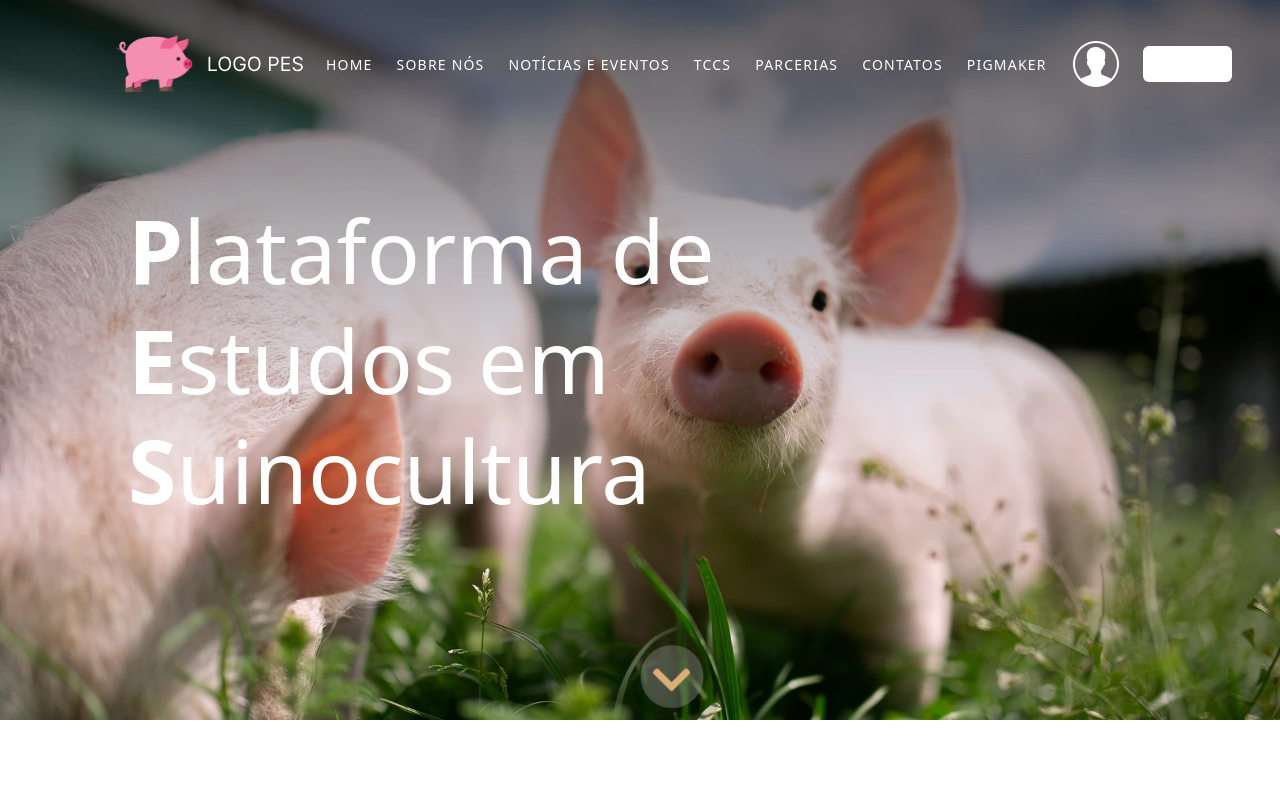
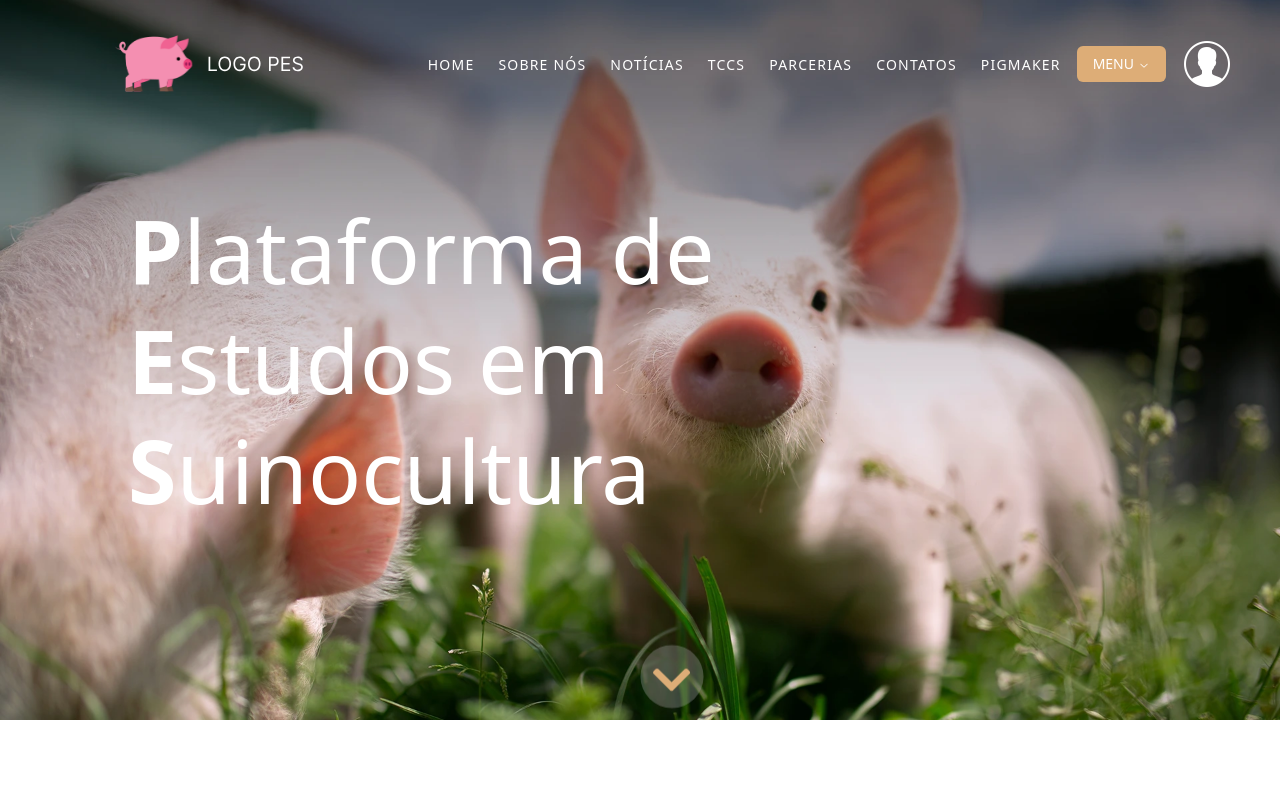
Before and after one commit to SamuelFerreiraDEV/emcomp-pes, a React (Vite) app: page / in a window 1280 px wide. Shown: the top 800 px of the page. Built offline with nearby package versions, Linux system fonts and the light colour scheme.

Commit message:
mobile menu

```diff
--- a/components/ui/navigation-menu.jsx
+++ b/components/ui/navigation-menu.jsx
@@ -33,7 +33,7 @@ NavigationMenuList.displayName = NavigationMenuPrimitive.List.displayName
 const NavigationMenuItem = NavigationMenuPrimitive.Item
 
 const navigationMenuTriggerStyle = cva(
-  "group inline-flex h-9 w-max items-center justify-center rounded-md bg-background px-4 py-2 text-sm font-medium transition-colors hover:bg-accent hover:text-accent-foreground focus:bg-accent focus:text-accent-foreground focus:outline-none disabled:pointer-events-none disabled:opacity-50 data-[active]:bg-accent/50 data-[state=open]:bg-accent/50"
+  "group inline-flex h-9 w-max items-center justify-center rounded-md bg-background px-4 py-2 text-sm font-medium transition-colors hover:bg-accent hover:text-accent-foreground focus:bg-accent focus:text-accent-foreground focus:outline-none disabled:pointer-events-none disabled:opacity-50 data-[active]:bg-theme data-[state=open]:bg-white"
 )
 
 const NavigationMenuTrigger = React.forwardRef(({ className, children, ...props }, ref) => (
--- a/jsconfig.json
+++ b/jsconfig.json
@@ -1,7 +1,7 @@
 {
   "compilerOptions": {
     "paths": {
-      "@/*": ["./*"]
+      "@/*": ["./"]
     }
   }
 }
--- a/package.json
+++ b/package.json
@@ -32,7 +32,7 @@
     "eslint-plugin-react-refresh": "^0.4.7",
     "globals": "^15.6.0",
     "postcss": "^8.4.39",
-    "tailwindcss": "^3.4.4",
+    "tailwindcss": "^3.4.6",
     "vite": "^5.3.1"
   }
 }
--- a/src/components/Header/Header.jsx
+++ b/src/components/Header/Header.jsx
@@ -2,36 +2,18 @@ import React from "react"
 // import "./styles.css"
 import { NavBar } from "./NavBar/NavBar"
 import { Logo } from "./Logo/Logo"
-
-import {
-  NavigationMenu,
-  NavigationMenuContent,
-  NavigationMenuIndicator,
-  NavigationMenuItem,
-  NavigationMenuLink,
-  NavigationMenuList,
-  NavigationMenuTrigger,
-  NavigationMenuViewport,
-} from "../../../components/ui/navigation-menu"
+import { MobileMenu } from "./MobileMenu/MobileMenu"
+import { UserButton } from "./UserButton/UserButton"
 
 export function Header() {
   return (
     <header className=" text-white absolute flex justify-between items-center h-[10vh] w-full px-12 py-[5vw] z-10">
       <Logo />
-      <NavBar />
-      <NavigationMenu>
-        <NavigationMenuList>
-          <NavigationMenuItem>
-            <NavigationMenuTrigger>MENU</NavigationMenuTrigger>
-            <NavigationMenuContent className="flex flex-col">
-              <NavigationMenuLink>Link</NavigationMenuLink>
-              <NavigationMenuLink>Link</NavigationMenuLink>
-              <NavigationMenuLink>Link</NavigationMenuLink>
-              <NavigationMenuLink>Link</NavigationMenuLink>
-            </NavigationMenuContent>
-          </NavigationMenuItem>
-        </NavigationMenuList>
-      </NavigationMenu>
+      <div className="flex gap-4">
+        <NavBar />
+      <MobileMenu />
+        <UserButton />
+      </div>
     </header>
   )
 }
--- /dev/null
+++ b/src/components/Header/MobileMenu/MobileMenu.jsx
@@ -0,0 +1,36 @@
+import {
+  NavigationMenu,
+  NavigationMenuContent,
+  NavigationMenuIndicator,
+  NavigationMenuItem,
+  NavigationMenuLink,
+  NavigationMenuList,
+  NavigationMenuTrigger,
+  NavigationMenuViewport,
+} from "../../../../components/ui/navigation-menu"
+import { navItems } from "../../../utils/data"
+import React from "react"
+
+export function MobileMenu() {
+  return (
+    <NavigationMenu>
+      <NavigationMenuList>
+        <NavigationMenuItem>
+          <NavigationMenuTrigger className="bg-theme text-white">MENU</NavigationMenuTrigger>
+          <NavigationMenuContent className="flex flex-col gap-4 text-theme text-sm text-nowrap p-6 items-start">
+            {/* <NavigationMenuLink href='/'>HOME</NavigationMenuLink>
+            <NavigationMenuLink>SOBRE NÓS</NavigationMenuLink>
+            <NavigationMenuLink>NOTÍCIAS</NavigationMenuLink>
+            <NavigationMenuLink>TCCS</NavigationMenuLink>
+            <NavigationMenuLink>PARCERIAS</NavigationMenuLink>
+            <NavigationMenuLink>CONTATOS</NavigationMenuLink>
+            <NavigationMenuLink>PIGMAKER</NavigationMenuLink> */}
+            {navItems.map((item) => (
+              <NavigationMenuLink href={item.href} key={item.text}>{item.text}</NavigationMenuLink>
+            ))}
+          </NavigationMenuContent>
+        </NavigationMenuItem>
+      </NavigationMenuList>
+    </NavigationMenu>
+  )
+}
--- a/src/components/Header/NavBar/NavBar.jsx
+++ b/src/components/Header/NavBar/NavBar.jsx
@@ -1,40 +1,10 @@
 import React from "react"
 import { NavItem } from "./NavItem/NavItem"
 // import "./styles.css"
-import { UserButton } from "./UserButton/UserButton"
+import { UserButton } from "../UserButton/UserButton"
+import { navItems } from "@/utils/data";
 
 export function NavBar() {
-
-  const navItems = [
-    {
-      href: "/",
-      text: "HOME"
-    },
-    {
-      href: "/sobre",
-      text: "SOBRE NÓS"
-    },
-    {
-      href: "/noticias",
-      text: "NOTÍCIAS E EVENTOS"
-    },
-    {
-      href: "/tccs",
-      text: "TCCS"
-    },
-    {
-      href: "/parcerias",
-      text: "PARCERIAS"
-    },
-    {
-      href: "/contatos",
-      text: "CONTATOS"
-    },
-    {
-      href: "/pigmaker",
-      text: "PIGMAKER"
-    }
-  ]
 
   return (
     <nav className="flex gap-6 justify-evenly items-center">
@@ -48,7 +18,6 @@ export function NavBar() {
             />
           ))}
       </ul>
-      <UserButton />
     </nav>
   )
 }
--- a/src/components/Header/NavBar/UserButton/UserButton.jsx
+++ b/src/components/Header/UserButton/UserButton.jsx
@@ -1,5 +1,5 @@
 import React from "react"
-import userIcon from "../../../../assets/userIcon.svg"
+import userIcon from "../../../assets/userIcon.svg"
 // import "./styles.css"
 
 export function UserButton() {
--- a/src/components/InfosBanner/InfosBanner.jsx
+++ b/src/components/InfosBanner/InfosBanner.jsx
@@ -1,33 +1,14 @@
 import React from "react"
+import { contactUsInfo } from "../../utils/data"
+import verticalLine from "../../assets/verticalLine.svg"
+
 // import "./styles.css"
-import whats from "../../assets/whats.svg"
-import email from "../../assets/email.svg"
-import maps from "../../assets/maps.svg"
-import verticalLine from "../../assets/verticalLine.svg"
 
 export function InfosBanner() {
 
-  const infos = [
-    {
-      logo: whats,
-      text_w: "Entre em contato com:",
-      text_b: "(32) 1111-1111",
-    },
-    {
-      logo: email,
-      text_w: "Mande-nos um email:",
-      text_b: "suinocultura.edu@gmail.com",
-    },
-    {
-      logo: maps,
-      text_w: "Endereço:",
-      text_b: "xxxxxxxxxxxxxxxx",
-    }
-  ]
-
   return (
     <div className="infos-container -mt-[10vh] flex bg-theme items-center justify-center p-4">
-      {infos.map(({ logo, text_w, text_b }) => {
+      {contactUsInfo.map(({ logo, text_w, text_b }) => {
         return (
           <>
             <div className="info flex flex-col items-center w-1/3 gap-2 text-white font-semibold" key={logo}>
--- /dev/null
+++ b/src/utils/data.js
@@ -0,0 +1,53 @@
+import whats from "@/assets/whats.svg"
+import email from "@/assets/email.svg"
+import maps from "@/assets/maps.svg"
+
+
+export const navItems = [
+    {
+      href: "/",
+      text: "HOME"
+    },
+    {
+      href: "/sobre",
+      text: "SOBRE NÓS"
+    },
+    {
+      href: "/noticias",
+      text: "NOTÍCIAS"
+    },
+    {
+      href: "/tccs",
+      text: "TCCS"
+    },
+    {
+      href: "/parcerias",
+      text: "PARCERIAS"
+    },
+    {
+      href: "/contatos",
+      text: "CONTATOS"
+    },
+    {
+      href: "/pigmaker",
+      text: "PIGMAKER"
+    }
+  ]
+
+  export const contactUsInfo = [
+    {
+      logo: whats,
+      text_w: "Entre em contato com:",
+      text_b: "(32) 1111-1111",
+    },
+    {
+      logo: email,
+      text_w: "Mande-nos um email:",
+      text_b: "suinocultura.edu@gmail.com",
+    },
+    {
+      logo: maps,
+      text_w: "Endereço:",
+      text_b: "xxxxxxxxxxxxxxxx",
+    }
+  ]
```
Also changed, not shown: eslint.config.js (+11 -11 lines), src/components/Header/UserButton/styles.css (renamed from src/components/Header/NavBar/UserButton/styles.css), 1 other file (tests, documents, lock files or other folders).
